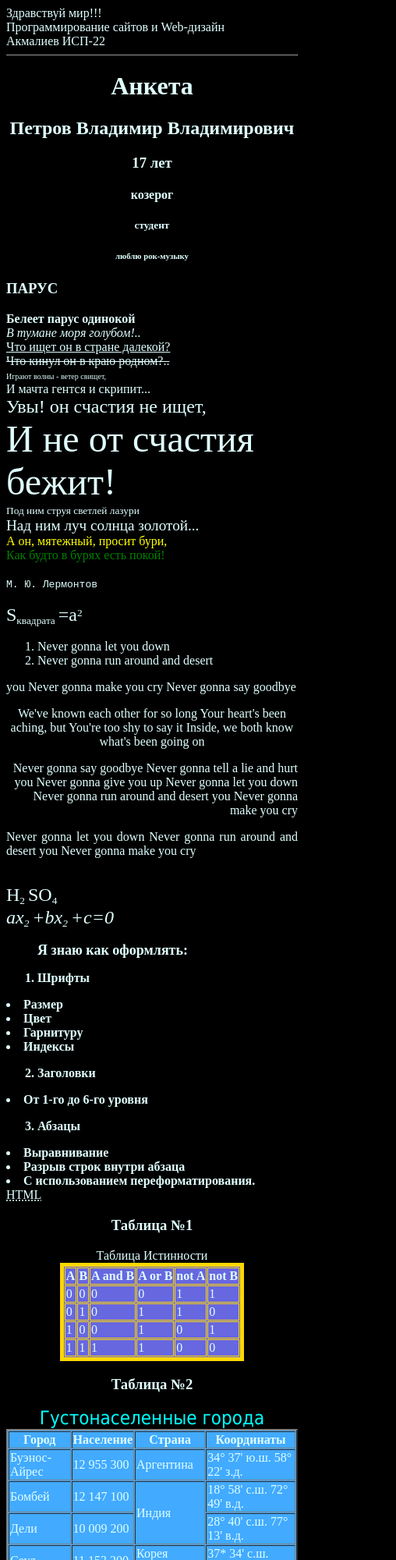
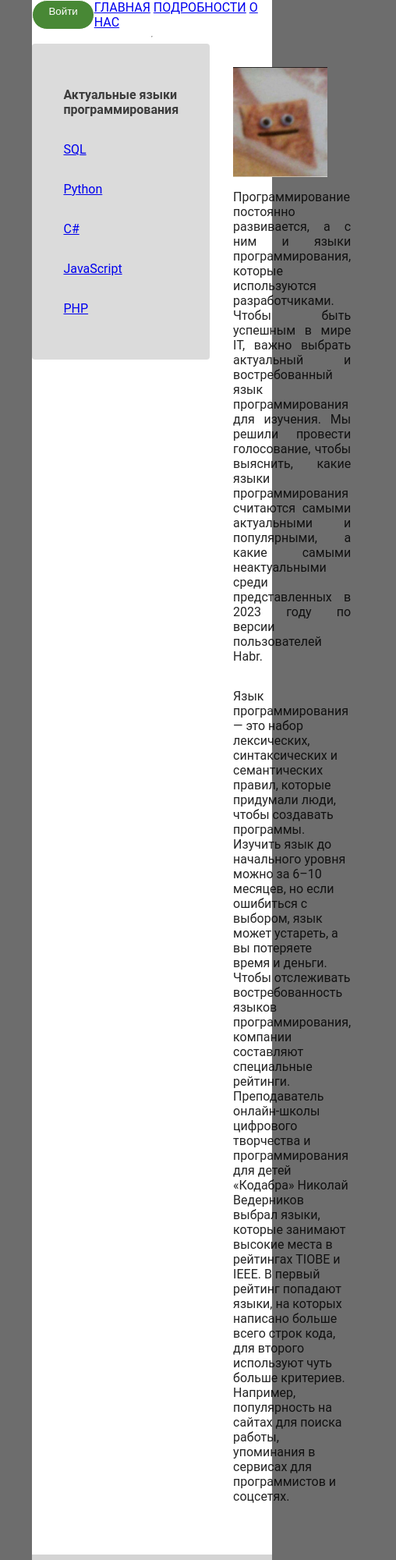
Before and after one commit to terka1212/-1-3-terka.github.io, a plain HTML site: page index.html in a window 390 px wide. Shown: the top 2000 px of the page at 78% size, 508 px wide, since content can reach past the window. Drawn offline with Linux system fonts and the light colour scheme.

Commit message:
Add files via upload

```diff
--- a/index.html
+++ b/index.html
@@ -1,235 +1,78 @@
 <!DOCTYPE html>
-<html>
+<html lang="ru">
 
 <head>
-    <meta charset="UTF-8">
-
-
-    <title>Мой первый HTML-документ</title>
-
+    <meta charset="UTF-8" />
+    <meta name="viewport" content="width=device-width, initial-scale=1.0" />
+    <meta http-equiv="X-UA-Compatible" content="ie=edge" />
+    <link rel="stylesheet" href="style.css" />
+    <title>5</title>
 </head>
 
+<body>
 
-<body text="#E0FFFF" , bgcolor="#000000">
-    Здравствуй мир!!!<br> Программирование сайтов и Web-дизайн <br> Акмалиев ИСП-22
-    <hr size=1>
-    <h1 align="center"><a name="metka1">Анкета</a></h1>
-    <h2 align="center">Петров Владимир Владимирович</h2>
-    <h3 align="center">17 лет</h3>
-    <h4 align="center">козерог</h4>
-    <h5 align="center">студент</h5>
-    <h6 align="center">люблю рок-музыку</h6>
-    <h3><a name="metka2">ПАРУС</a></h3>
-    <b> Белеет парус одинокой</b>
-    <br> <I>В тумане моря голубом!..</I>
-    <br> <U>Что ищет он в стране далекой?</U>
-    <br> <S>Что кинул он в краю родном?..</S>
-    <br>
-    <font size=1>Играют волны - ветер свищет,</font>
-    <br>
-    <font size=3>И мачта гентся и скрипит...</font>
-    <br>
-    <font size=5>Увы! он счастия не ищет,</font>
-    <br>
-    <font size=7>И не от счастия бежит!</font>
-    <br> <small>Под ним струя светлей лазури</small>
-    <br> <big>Над ним луч солнца золотой...</big>
-    <br>
-    <font color="Yellow">А он, мятежный, просит бури,</font>
-    <br>
-    <font color="Green">Как будто в бурях есть покой!</font> <br>
-    <br> <tt>М. Ю. Лермонтов</tt> <br>
+    <div class="form">
+        <header>
 
-    <br>
-    <font size=5>S</font><sub>квадрата</sub>
-    <font size=5>=a</font><sup>2</sup>
-    <p align=left>
-    <OL>
-        <LI>Never gonna let you down</LI>
-        <lI>Never gonna run around and desert</lI>
-    </OL> you Never gonna make you cry Never gonna say goodbye</p>
-    <p align=center>We've known each other for so long Your heart's been aching, but You're too shy to say it Inside, we
-        both know what's been going on</p>
-    <p align=right>Never gonna say goodbye Never gonna tell a lie and hurt you Never gonna give you up Never gonna let
-        you
-        down Never gonna run around and desert you Never gonna make you cry</p>
-    <p align=justify>Never gonna let you down Never gonna run around and desert you Never gonna make you cry</p>
+            <button class="form__login">Войти</button>
 
-    <br>
-    <font size=5>Н</font><sub>2</sub>
-    <font size=5>SO</font><sub>4</sub>
-    <br><i>
-        <font size=5>ax</font><sub>2</sub>
-        <font size=5>+bx</font><sub>2</sub>
-        <font size=5>+c=0</font>
-    </i>
-    <br> <b>
-        <blockquote>
-            <font size=4>Я знаю как оформлять:</font>
-        </blockquote>
-        <ol>
-            <Li>
-                Шрифты
-            </Li>
-        </ol>
-        <li>Размер</li>
-        <li>Цвет</li>
-        <li>Гарнитуру</li>
-        <li>Индексы</li>
-        <ol start="2">
-            <li>Заголовки</li>
-        </ol>
-        <li>От 1-го до 6-го уровня</li>
-        <ol start="3">
-            <li>Абзацы</li>
-        </ol>
-        <li>Выравнивание</li>
-        <li>Разрыв строк внутри абзаца</li>
-        <li>С использованием переформатирования.</li>
-    </b>
+            <div class="form__menu">
+                <section>
+                    <aside>
+                        <nav>
 
-    <abbr title="Hyper Text Markup Language">HTML</abbr>
+                            <span><a href="#">ГЛАВНАЯ</a></span>
+                            <span class="no-wrap"><a href="#">ПОДРОБНОСТИ</a></span>
+                            <span><a href="#">О НАС</a></span>
 
-    <h3 align=center>Таблица №1</h3>
-    <table align=center border="5" bgcolor="6767e0" cellpadding=1 cellspacing="1" bordercolor="Gold">
-        <caption>Таблица Истинности</caption>
-        <thead>
-            <tr>
-                <th>
-                    <b>A</b>
-                </th>
-                <th>
-                    <b>B</b>
-                </th>
-                <th>
-                    <b>A and B</b>
-                </th>
-                <th>
-                    <b>A or B</b>
-                </th>
-                <th>
-                    <b>not A</b>
-                </th>
-                <th>
-                    <b>not B</b>
-                </th>
-            </tr>
-        </thead>
-        <tbody>
-            <tr>
-                <td>0</td>
-                <td>0</td>
-                <td>0</td>
-                <td>0</td>
-                <td>1</td>
-                <td>1</td>
-            </tr>
-            <tr>
-                <td>0</td>
-                <td>1</td>
-                <td>0</td>
-                <td>1</td>
-                <td>1</td>
-                <td>0</td>
-            </tr>
-            <tr>
-                <td>1</td>
-                <td>0</td>
-                <td>0</td>
-                <td>1</td>
-                <td>0</td>
-                <td>1</td>
-            </tr>
-            <tr>
-                <td>1</td>
-                <td>1</td>
-                <td>1</td>
-                <td>1</td>
-                <td>0</td>
-                <td>0</td>
-            </tr>
-        </tbody>
-    </table>
-    <h3 align=center>Таблица №2</h3>
-    <table align=center border="2" bgcolor="42aaff" cellpadding=1 cellspacing="1">
-        <caption>
-            <font face="Tahoma" size="5" color="Cyan">Густонаселенные города</font>
-        </caption>
-        <thead>
-            <th>Город</th>
-            <th>Население</th>
-            <th>Cтрана</th>
-            <th>Координаты</th>
-        </thead>
-        <tbody>
-            <tr>
-                <td>Буэнос-Айрес</td>
-                <td>12 955 300</td>
-                <td>Аргентина</td>
-                <td>34° 37' ю.ш. 58° 22' з.д.</td>
-            </tr>
-            <tr>
-                <td>Бомбей</td>
-                <td>12 147 100</td>
-                <td rowspan="2">Индия</td>
-                <td>18° 58' с.ш. 72° 49' в.д.</td>
-            </tr>
-            <tr>
-                <td>Дели</td>
-                <td>10 009 200</td>
+                        </nav>
+                    </aside>
+                </section>
+            </div>
 
-                <td>28° 40' с.ш. 77° 13' в.д.</td>
-            </tr>
-            <tr>
-                <td>Cеул</td>
-                <td>11 153 200</td>
-                <td>Корея Южная</td>
-                <td>37* 34' с.ш. 126* 59' в.д.</td>
-            </tr>
+        </header>
 
-            <tr>
-                <td>Карачи</td>
-                <td>12 202 500</td>
-                <td>Пакистан</td>
-                <td>24* 52' с.ш. 126* 59' в.д.</td>
-            </tr>
-            <tr>
-                <td>Манила</td>
-                <td>10 133 200</td>
-                <td>Филипинны</td>
-                <td>14* 37' с.ш. 120* 58' в.д.</td>
-            </tr>
+        <hr />
+        <div class="form__body">
+            <div class="form__bodyContent">
+                <p><b>Актуальные языки программирования</b></p>
+                <p><a href="#">SQL</a></p>
+                <p><a href="#">Python</a></p>
+                <p><a href="#">С#</a></p>
+                <p><a href="#">JavaScript</a></p>
+                <p><a href="#">PHP</a></p>
+            </div>
 
-            <tr>
-                <td>Сан-Паулу</td>
-                <td>10 057 700</td>
-                <td rowspan="2">Бразилия</td>
-                <td>22* 32' ю.ш. 46* 38' з.д. </td>
-            </tr>
-            <tr>
-                <td>Рио-де-Жанейро</td>
-                <td>6 029 300</td>
+            <div class="form__bC1">
+                <img src="f.jpg">
+                <p align="justify"> Программирование постоянно развивается, а с ним и языки программирования,
+                    которые
+                    используются разработчиками. Чтобы быть успешным в мире IT, важно выбрать актуальный и
+                    востребованный
+                    язык программирования для изучения. Мы решили провести голосование, чтобы выяснить, какие языки
+                    программирования считаются самыми актуальными и популярными, а какие самыми неактуальными среди
+                    представленных в 2023 году по версии пользователей Habr.</p>
+                <p> Язык программирования — это набор лексических, синтаксических и семантических правил, которые
+                    придумали люди, чтобы создавать программы. Изучить язык до начального уровня можно за 6–10
+                    месяцев,
+                    но если ошибиться с выбором, язык может устареть, а вы потеряете время и деньги.
 
-                <td>22* 55' ю.ш. 43* 12' з.д.</td>
-            </tr>
-        </tbody>
-    </table>
-    <br>
+                    Чтобы отслеживать востребованность языков программирования, компании составляют специальные
+                    рейтинги. Преподаватель онлайн-школы цифрового творчества и программирования для детей «Кодабра»
+                    Николай Ведерников выбрал языки, которые занимают высокие места в рейтингах TIOBE и IEEE. В
+                    первый
+                    рейтинг попадают языки, на которых написано больше всего строк кода, для второго используют чуть
+                    больше критериев. Например, популярность на сайтах для поиска работы, упоминания в сервисах для
+                    программистов и соцсетях.</p><br>
+            </div>
 
-    <br><br>
-    <img src="f.jpg" width="500" height="500" alt="рисунок 1">
-    <br><br>
-    <A href="2.html">Таблица</A>
-    <br><br>
-    <a href="#metka1">Перейти на Анкету</a>
-    <br><br>
+        </div>
 
-    <a href="картинка.jpg">Картинка</a>
-    <br><br>
-    <a href="http://rambler.ru/"><img src="ссылка.jpg" width="100" height="100" alt="рамблер"></a>
+        <footer class="form__w">
+            <p>Выполнил Акмалиев ИСП-22</p>
+        </footer>
+    </div>
 
-    <br><br>
-    <a href="#metka2"><img src="парус.jpg" width="200" height="200" alt="ПАРУС"></a>
 
 
 </body>
--- /dev/null
+++ b/style.css
@@ -0,0 +1,157 @@
+*,
+*::after,
+*::before {
+  box-sizing: border-box;
+}
+header, footer, nav {display: block;}
+
+html, body {
+    display: flex;
+    font-family: "roboto", sans-serif;
+    font-size: 16px;
+    background-color: #6d6d6d;
+    margin: 0;
+
+    padding: 0;
+    align-items: center;
+    justify-content: center;
+
+}
+.form {
+    display: flex;
+    flex-direction: column;
+    justify-content: space-between;
+    min-height: 100vh;
+    width: 90%;
+    height: 100%;
+    background-color: #ffffff;
+}
+hr {
+    background: #93c1f0;
+    size: 3px;
+}
+
+
+header{
+    display: flex;
+    background-color: #ffffff;
+    justify-content: space-between;
+
+    flex: 0 0 auto;
+}
+.form__login{
+    display: inline-flex;
+    justify-content: flex-start;
+    padding: 8px 24px;
+
+    color: #ffff;
+
+    background-color: #488835;
+    border-radius: 25px;
+
+    border: 1px solid #ffffff;
+    cursor: pointer;
+
+
+
+}
+.form__menu{
+    display: inline-flex;
+    color:rgb(97, 97, 97);
+
+    justify-content: flex-end;
+    width: 100%;
+
+}
+.no-wrap {
+    display: inline-flex;
+    flex-wrap: nowrap;
+}
+
+.form__body{
+    display: flex;
+    flex: 1 0 auto;
+    justify-content:space-between;
+
+}
+.form__bodyContent{
+    display: inline-flex;
+    background-color: #8686864b;
+
+    border-radius: 4px;
+
+    justify-content: flex-start;
+    flex-direction: column;
+    padding: 40px;
+    width: 20%;
+    height: 100%;
+    align-self:stretch;
+}
+.form__bodyContent p{
+    text-align: left;
+     color: #000000bb;
+}
+.form__bC1{
+    display: flex;
+    flex-direction: column;
+    text-align: left;
+    color: #000000da;
+
+    justify-content:space-around;
+    width: 80%;
+    margin: 30px;
+}
+.form__bC1 img{ width:50%; height:auto}
+footer.form__w {
+
+        display: flex;
+        background-color: rgb(212, 212, 212);
+        width: 100%;
+        height: 50px;
+        justify-content: center;
+        align-self:flex-end;
+        flex: 0 0 auto;
+}
+.form__w p {
+    text-align: center;
+}
+@media (max-width: 1200px){
+   .form__login{
+    display: inline-flex;
+    justify-content: flex-start;
+    padding: 6px 20px;
+
+    color: #ffff;
+
+    background-color: #488835;
+    border-radius: 25px;
+
+    border: 1px solid #ffffff;
+    cursor: pointer;
+}
+
+.form {
+    display: flex;
+    flex-direction: column;
+    justify-content: space-between;
+    min-height: 100vh;
+    width: 70%;
+    height: 80%;
+    background-color: #ffffff;
+}
+
+.form__bC1 img{ width:80%; height:auto}
+.form__bodyContent{
+    display: inline-flex;
+    background-color: #8686864b;
+
+    border-radius: 4px;
+
+    justify-content: flex-start;
+    flex-direction: column;
+    padding: 40px;
+    width: 90%;
+    height: 100%;
+    align-self:stretch;
+}
+}
```
